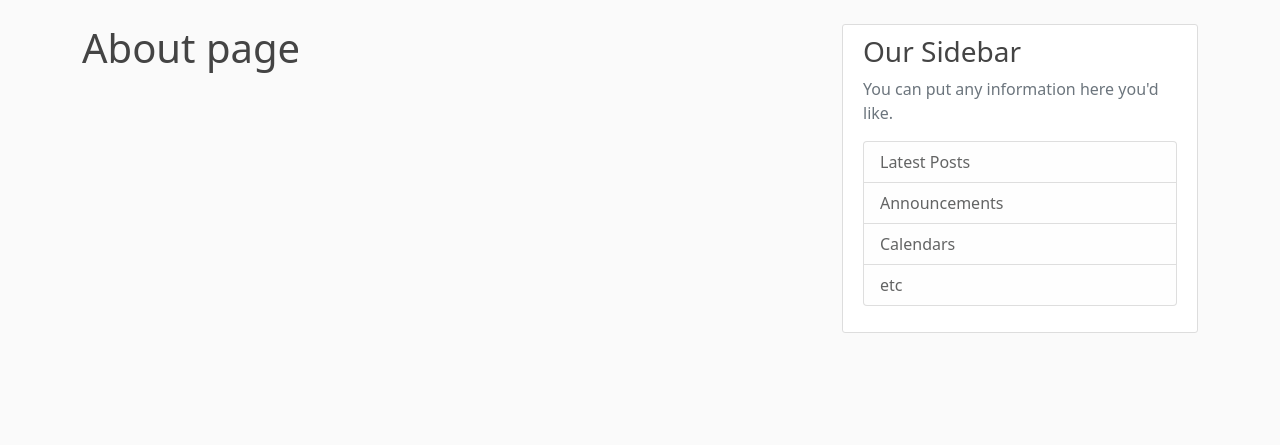
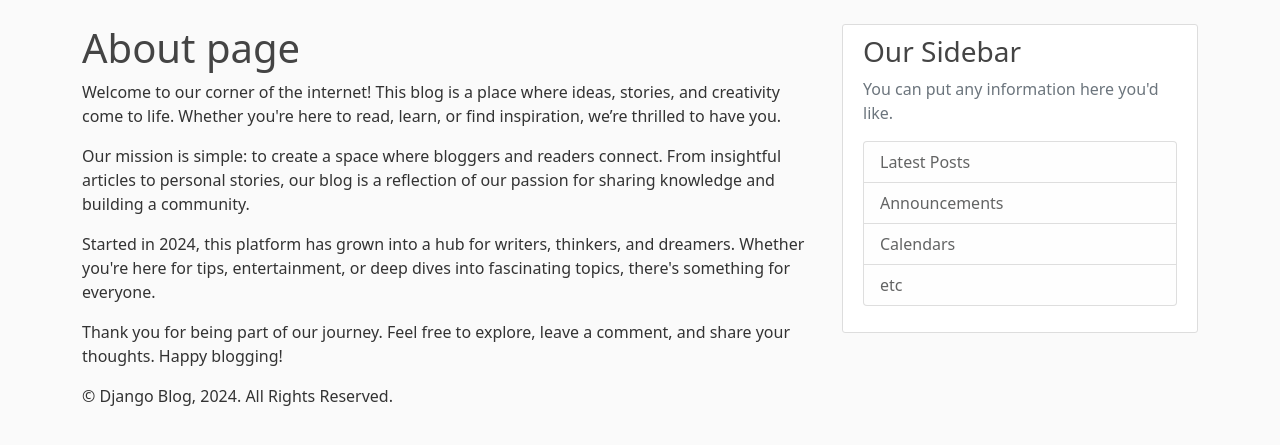
Before and after one commit to Zeresenayaregal/Django, a Django app: page /about/ in a window 1280 px wide. Shown: the part 56-501 px from the top of the page. Run offline with Django 5.2, Linux system fonts and the light colour scheme.

Commit message:
about page updated

```diff
--- a/django_project/blog/templates/blog/about.html
+++ b/django_project/blog/templates/blog/about.html
@@ -1,4 +1,19 @@
 {% extends "blog/layout.html" %}
 {% block content %}
     <h1>About page</h1>
+    <p>
+        Welcome to our corner of the internet! This blog is a place where ideas, stories, and creativity come to life. Whether you're here to read, learn, or find inspiration, we’re thrilled to have you.
+    </p>
+    <p>
+        Our mission is simple: to create a space where bloggers and readers connect. From insightful articles to personal stories, our blog is a reflection of our passion for sharing knowledge and building a community.
+    </p>
+    <p>
+        Started in <span class="highlight">2024</span>, this platform has grown into a hub for writers, thinkers, and dreamers. Whether you're here for tips, entertainment, or deep dives into fascinating topics, there's something for everyone.
+    </p>
+    <p>
+        Thank you for being part of our journey. Feel free to explore, leave a comment, and share your thoughts. Happy blogging!
+    </p>
+    <div class="footer">
+        &copy; Django Blog, 2024. All Rights Reserved.
+    </div>
 {% endblock content%}
```
